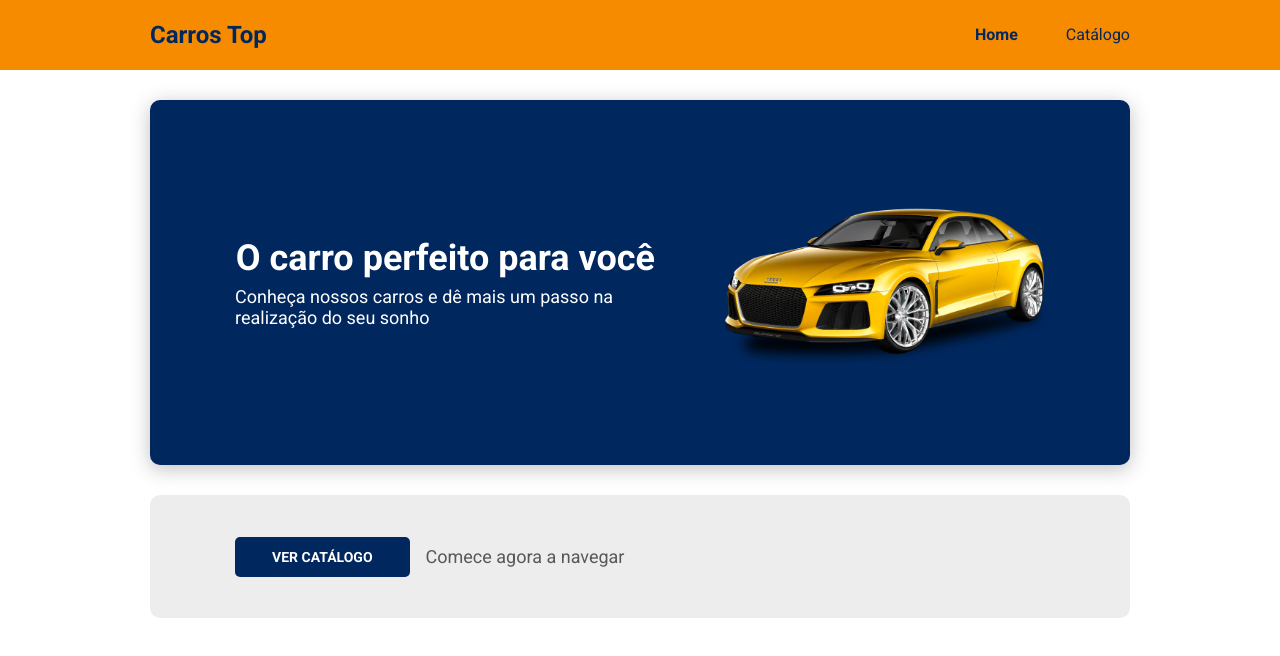
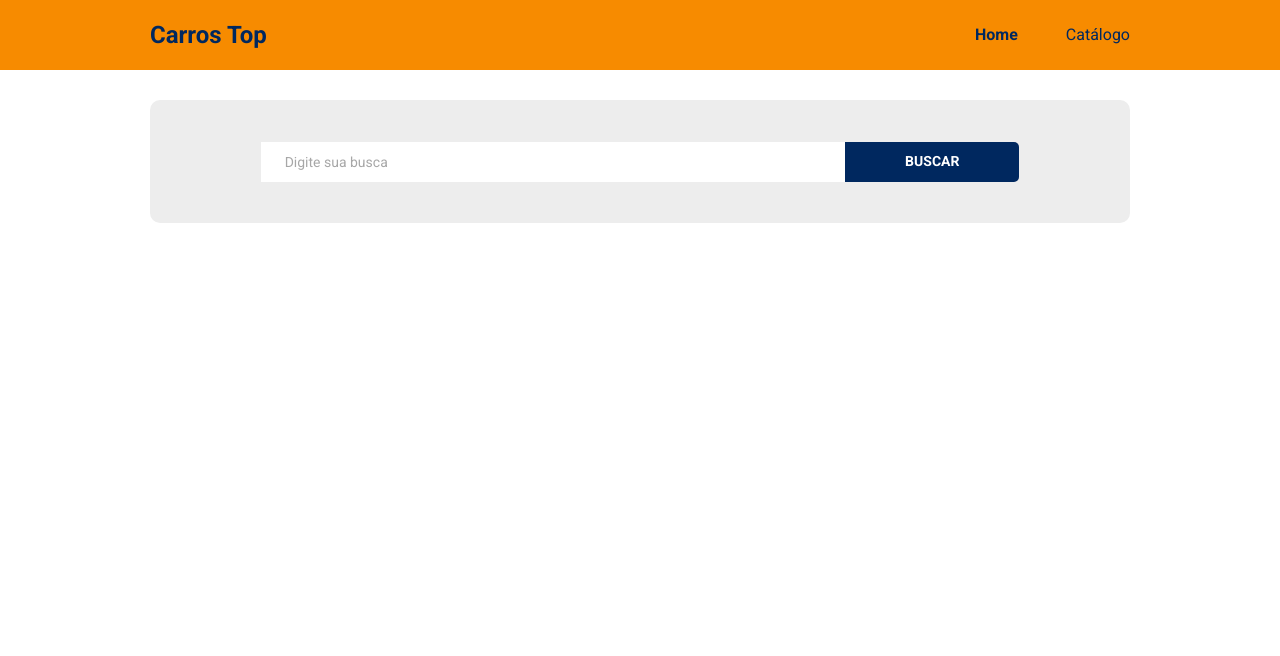
Before and after one commit to miltcn/bds-desafio-layout, a React (Create React App) app: page / in a window 1280 px wide. Shown: the top 656 px of the page. Built offline with nearby package versions, Linux system fonts and the light colour scheme.

Commit message:
Criado componente Buscar

```diff
--- a/src/App.tsx
+++ b/src/App.tsx
@@ -1,13 +1,13 @@
 import "./assets/styles/custom.scss";
 import "./App.css";
 import Navbar from "./components/Navbar";
-import Home from "./pages/Home";
+import Catalogo from "./pages/Catalago";
 
 function App() {
   return (
     <>
       <Navbar />
-      <Home />
+      <Catalogo />
     </>
   );
 }
--- /dev/null
+++ b/src/components/Buscar/index.tsx
@@ -0,0 +1,12 @@
+import "./styles.css";
+
+function Buscar() {
+  return (
+    <div className="buscar-container">
+      <input type="text" value="Digite sua busca" readOnly />
+      <button type="submit">Buscar</button>
+    </div>
+  );
+}
+
+export default Buscar;
--- /dev/null
+++ b/src/components/Buscar/styles.css
@@ -0,0 +1,82 @@
+.buscar-container {
+  height: 86px;
+  margin: 20px 10px;
+  background: #EDEDED;
+  display: flex;
+  align-items: center;
+  justify-content: center;
+  border-radius: 10px;
+}
+
+.buscar-container input {
+  height: 40px;
+  width: 66.33%;
+  border: none;
+  font-size: 14px;
+  color: #A7A7A7;
+  padding-left: 13.15px;
+}
+
+.buscar-container button {
+  height: 40px;
+  width: 25.67%;
+  background: #00285F;
+  color: #FFF;
+  border: none;
+  border-radius: 0px 5px 5px 0px;
+  text-transform: uppercase;
+  font-weight: 700;
+  font-size: 14px;
+}
+
+@media (min-width: 576px) {
+  .buscar-container {
+    height: 123px;
+    margin: 30px 20px;
+  }
+
+  .buscar-container input {
+    width: 59.70%;
+  }
+
+  .buscar-container button {
+    width: 32.46%;
+  }
+}
+
+
+@media (min-width: 768px) {
+  .buscar-container input {
+    width: 70.88%;
+  }
+
+  .buscar-container button {
+    width: 23.90%;
+  }
+}
+
+@media (min-width: 992px) {
+  .buscar-container input {
+    width: 61.34%;
+    padding-left: 24px;
+  }
+
+  .buscar-container button {
+    width: 18.28%;
+  }
+}
+
+@media (min-width: 1280px) {
+
+  .buscar-container {
+    margin: 30px 150px;
+  }
+
+  .buscar-container input {
+    width: 59.65%;
+  }
+
+  .buscar-container button {
+    width: 17.77%;
+  }
+}
--- /dev/null
+++ b/src/pages/Catalago/index.tsx
@@ -0,0 +1,8 @@
+import Buscar from "components/Buscar";
+import "./styles.css";
+
+const Catalogo = () => {
+  return <Buscar />;
+};
+
+export default Catalogo;
```
Also changed, not shown: src/pages/Catalago/styles.css (added).
